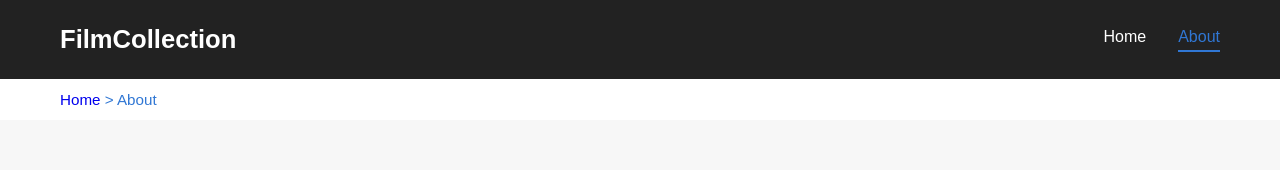
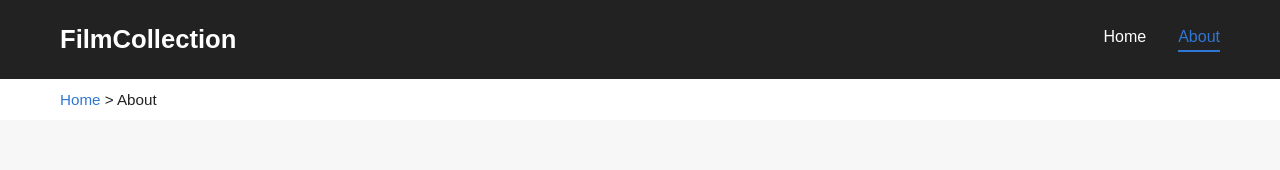
Before and after one commit to inalitvinka/angular-film-collection, an Angular app: page /about in a window 1280 px wide. Shown: the top 170 px of the page. Built offline with nearby package versions, Linux system fonts and the light colour scheme.

Commit message:
refactor: update styles

```diff
--- a/src/app/shared/components/breadcrumbs/breadcrumbs.css
+++ b/src/app/shared/components/breadcrumbs/breadcrumbs.css
@@ -2,6 +2,10 @@
   padding: 12px 60px;
   margin-bottom: 2.5rem;
   font-size: .95rem;
-  color: var(--color-accent);
+  color: inherit;
   background-color: var(--color-white);
 }
+
+.breadcrumbs a {
+  color: var(--color-accent);
+}
--- a/src/app/shared/components/film-card/film-card.css
+++ b/src/app/shared/components/film-card/film-card.css
@@ -1,10 +1,3 @@
-.film-img {
-  width: 100%;
-  object-fit: cover;
-  display: block;
-  border-radius: 6px 6px 0 0;
-}
-
 .film-card {
   width: 18rem;
   height: 100%;
@@ -13,6 +6,13 @@
   gap: .5rem;
   border-radius: 8px;
   transition: transform .3s ease, box-shadow .3s ease, background .3s ease;
+}
+
+.film-img {
+  width: 100%;
+  object-fit: cover;
+  display: block;
+  border-radius: 6px 6px 0 0;
 }
 
 .film-content {
```
